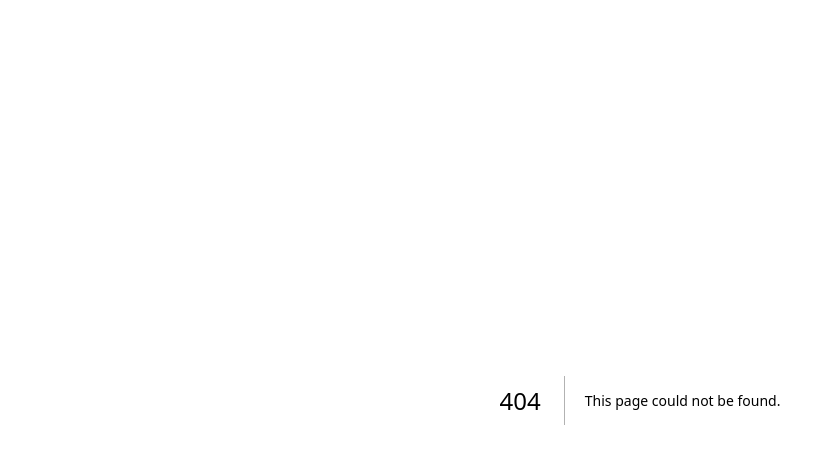
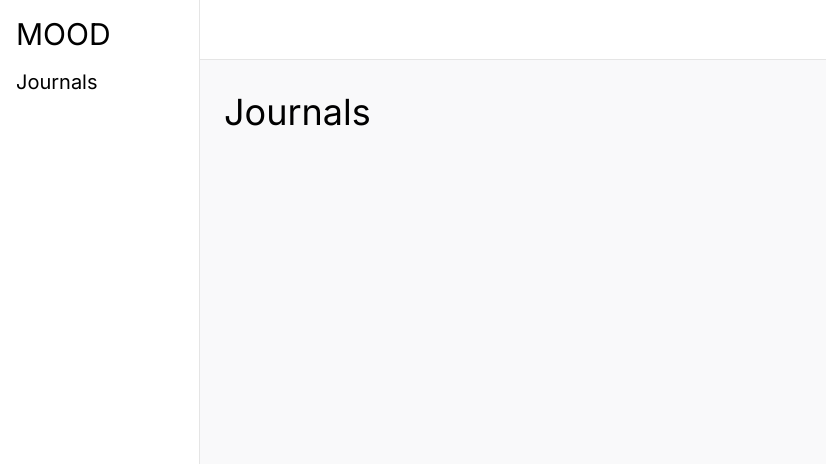
Before and after one commit to jun-low/mood-mind, a Next.js app: page /journal in a window 1280 px wide. Before the commit this address had no page. Shown: the top 464 px of the page, without its empty margins (0-826 px from the left). Built offline with nearby package versions, Linux system fonts and the light colour scheme.

Commit message:
add journal dashboard

```diff
--- /dev/null
+++ b/app/(dashboard)/journal/page.tsx
@@ -0,0 +1,12 @@
+import { prisma } from '@/utils/db'
+import Link from 'next/link'
+
+const JournalPage = async () => {
+  return (
+    <div className="px-6 py-8 bg-zinc-100/50 h-full">
+      <h1 className="text-4xl mb-12">Journals</h1>
+    </div>
+  )
+}
+
+export default JournalPage
--- /dev/null
+++ b/app/(dashboard)/layout.tsx
@@ -0,0 +1,39 @@
+import { UserButton } from '@clerk/nextjs'
+import Link from 'next/link'
+
+const links: {name: string, href: string}[] = [
+  { name: 'Journals', href: '/journal' },
+]
+
+const DashboardLayout = ({ children }: any) => {
+  return (
+    <div className="w-screen h-screen relative">
+      <aside className="absolute left-0 top-0 h-full w-[200px] border-r border-black/10">
+        <div className="px-4 my-4">
+          <span className="text-3xl">MOOD</span>
+        </div>
+        <div>
+          <ul className="px-4">
+            {links.map((link) => (
+              <li key={link.name} className="text-xl my-4">
+                <Link href={link.href}>{link.name}</Link>
+              </li>
+            ))}
+          </ul>
+        </div>
+      </aside>
+      <div className="ml-[200px] h-full w-[calc(100vw-200px)]">
+        <header className="h-[60px] border-b border-black/10">
+          <nav className="px-4 h-full">
+            <div className="flex items-center justify-end h-full">
+              <UserButton afterSignOutUrl="/" />
+            </div>
+          </nav>
+        </header>
+        <div className="h-[calc(100vh-60px)]">{children}</div>
+      </div>
+    </div>
+  )
+}
+
+export default DashboardLayout
--- a/app/new-user/page.tsx
+++ b/app/new-user/page.tsx
@@ -5,6 +5,7 @@ import { redirect } from 'next/navigation'
 const createNewUser = async () => {
   const user = await currentUser()
 
+  if(user) {
     const match = await prisma.user.findUnique({
       where: {
         clerkId: user.id as string,
@@ -12,12 +13,16 @@ const createNewUser = async () => {
     })
 
     if (!match) {
+      const email = user?.emailAddresses[0].emailAddress;
+      if (email) {
         await prisma.user.create({
           data: {
             clerkId: user.id,
-        email: user?.emailAddresses[0].emailAddress,
+            email: email,
           },
         })
+      }
+    }
   }
 
   redirect('/journal')
```
Lines whose indentation alone changed are shown as unchanged.
